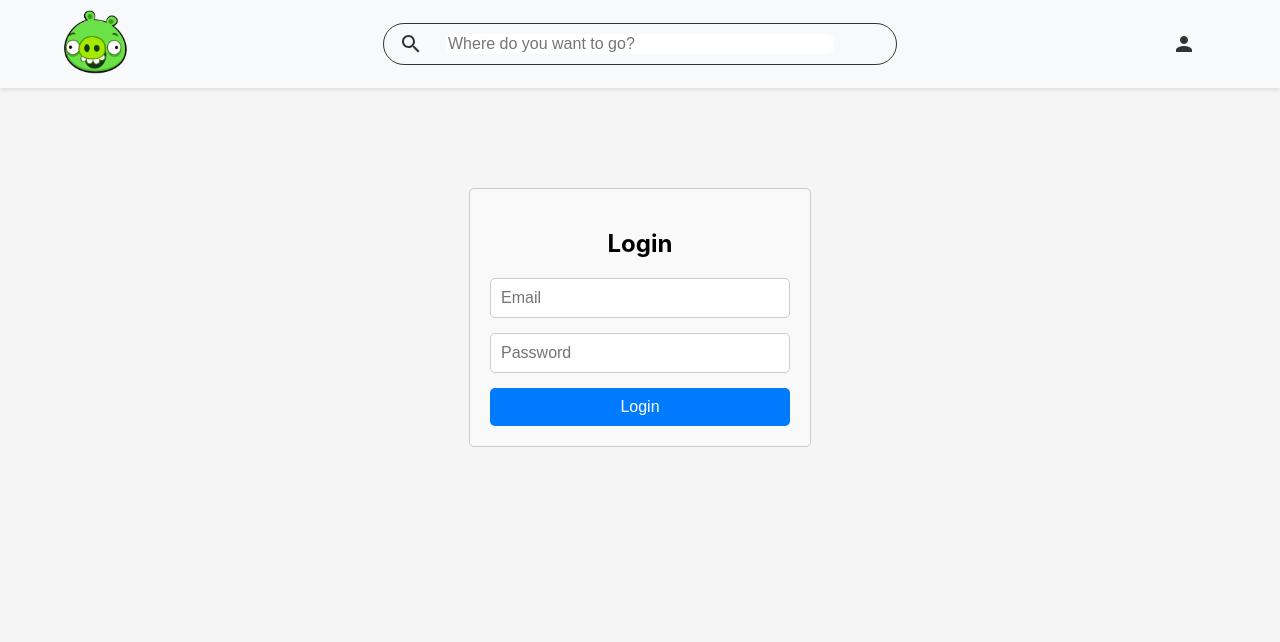
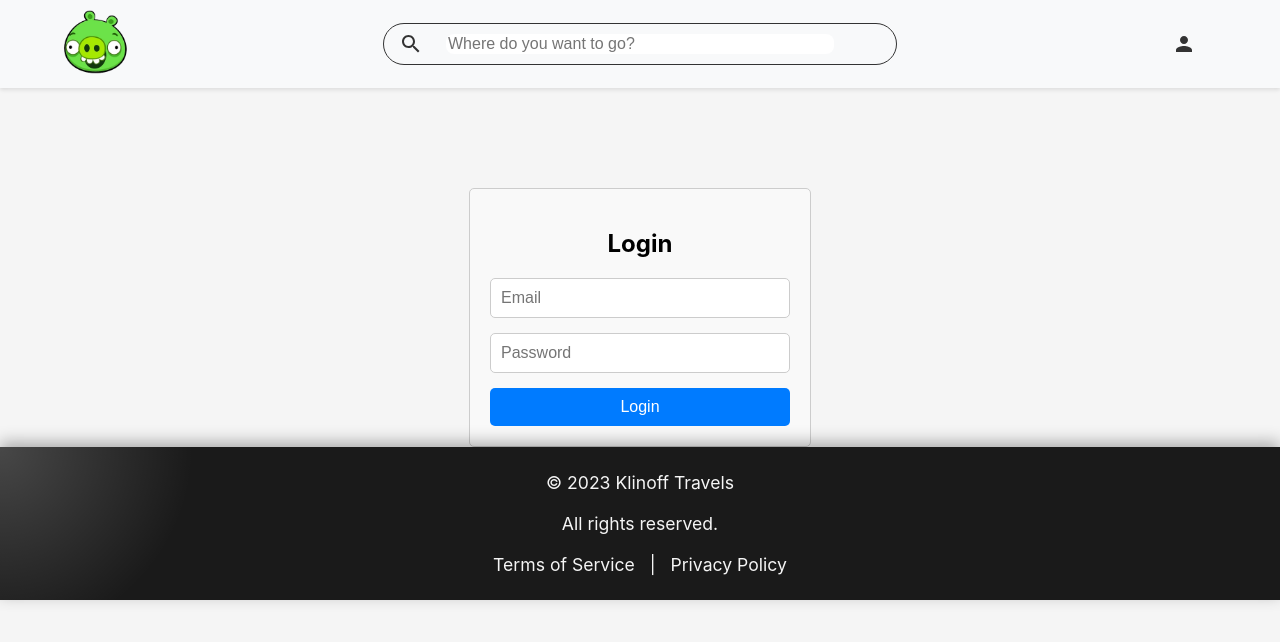
Before and after one commit to miskamero/KlinoffTravels, a React (Vite) app in the folder 5 KlinoffTravelPlanner/: page /login in a window 1280 px wide. Shown: the top 642 px of the page. Built offline with nearby package versions, Linux system fonts and the light colour scheme; no server answers.

Commit message:
footer, landingpage, navbar improvements

```diff
--- a/5 KlinoffTravelPlanner/src/App.jsx
+++ b/5 KlinoffTravelPlanner/src/App.jsx
@@ -5,6 +5,7 @@ import Profile from './components/Profile'
 import PrivateRoute from './components/PrivateRoute'
 import Navbar from './components/Navbar'
 import LandingPage from './components/LandingPage'
+import Footer from './components/Footer'
 import './App.scss'
 
 const App = () => {
@@ -21,6 +22,7 @@ const App = () => {
             </PrivateRoute>
           } />
       </Routes>
+      <Footer />
     </>
   )
 }
--- a/5 KlinoffTravelPlanner/src/App.scss
+++ b/5 KlinoffTravelPlanner/src/App.scss
@@ -1,10 +1,8 @@
 :root {
   font-family: Inter, system-ui, Avenir, Helvetica, Arial, sans-serif;
-  height: 100%;
 }
 
 body {
   margin: 0;
-  min-height: 100vh;
   background-color: #f5f5f5;
 }
--- /dev/null
+++ b/5 KlinoffTravelPlanner/src/components/Footer.jsx
@@ -0,0 +1,51 @@
+import { useEffect } from 'react';
+import { Link } from 'react-router-dom';
+import '../styles/Footer.scss';
+
+const Footer = () => {
+    useEffect(() => {
+        let requestId;
+        let targetX = 0;
+        let targetY = 0;
+        let currentX = 0;
+        let currentY = 0;
+
+        const handleMouseMove = (e) => {
+            const footer = document.querySelector('.footer');
+            const rect = footer.getBoundingClientRect();
+            targetX = e.clientX - rect.left;
+            targetY = e.clientY - rect.top;
+        };
+
+        const updatePosition = () => {
+            currentX += (targetX - currentX) * 0.18;
+            currentY += (targetY - currentY) * 0.18;
+            const footer = document.querySelector('.footer');
+            footer.style.setProperty('--x', `${currentX}px`);
+            footer.style.setProperty('--y', `${currentY}px`);
+            requestId = requestAnimationFrame(updatePosition);
+        };
+
+        window.addEventListener('mousemove', handleMouseMove);
+        requestId = requestAnimationFrame(updatePosition);
+
+        return () => {
+            window.removeEventListener('mousemove', handleMouseMove);
+            cancelAnimationFrame(requestId);
+        };
+    }, []);
+
+    return (
+        <footer className="footer">
+            <div className="footerContent">
+                <p>&copy; 2023 Klinoff Travels</p>
+                <p>All rights reserved.</p>
+                <p>
+                    <Link to="/terms">Terms of Service</Link> | <Link to="/privacy">Privacy Policy</Link>
+                </p>
+            </div>
+        </footer>
+    );
+};
+
+export default Footer;
--- a/5 KlinoffTravelPlanner/src/components/LandingPage.jsx
+++ b/5 KlinoffTravelPlanner/src/components/LandingPage.jsx
@@ -26,6 +26,10 @@ const LandingPage = () => {
                     <h2>Local Attractions</h2>
                     <p>Explore popular attractions</p>
                 </div>
+                <div className="feature">
+                    <h2>Itinerary Planner</h2>
+                    <p>Plan your trip with ease!</p>
+                </div>
             </section>
         </div>
     );
--- a/5 KlinoffTravelPlanner/src/components/Navbar.jsx
+++ b/5 KlinoffTravelPlanner/src/components/Navbar.jsx
@@ -1,5 +1,5 @@
-import { useState } from 'react';
-import { Link } from "react-router-dom";
+import { useEffect, useRef, useState } from 'react';
+import { Link, useNavigate } from "react-router-dom";
 import { auth } from '../firebase';
 import { useAuthState } from 'react-firebase-hooks/auth';
 import PigImage from '../assets/pig.png';
@@ -11,9 +11,11 @@ import '../styles/Navbar.scss';
 
 const Navbar = () => {
     let loggedIn = false;
+    const navigate = useNavigate();
     const [user, loading] = useAuthState(auth);
     const [dropDownVisible, setDropDownVisible] = useState(false);
     const [searchValue, setSearchValue] = useState('');
+    const dropDownRef = useRef();
 
     const toggleDropDown = () => {
         setDropDownVisible(!dropDownVisible);
@@ -22,6 +24,24 @@ const Navbar = () => {
     const closeDropdown = () => {
         setDropDownVisible(false);
     };
+
+    useEffect(() => {
+        const checkIfClickedOutside = e => {
+            if (dropDownRef.current && !dropDownRef.current.contains(e.target)) {
+                closeDropdown();
+            }
+        };
+
+        if (dropDownVisible) {
+            document.addEventListener("mousedown", checkIfClickedOutside);
+        } else {
+            document.removeEventListener("mousedown", checkIfClickedOutside);
+        }
+
+        return () => {
+            document.removeEventListener("mousedown", checkIfClickedOutside);
+        };
+    }, [dropDownVisible]);
 
     if (!loading && user) {
         loggedIn = true;
@@ -40,7 +60,7 @@ const Navbar = () => {
 
     return (
         <div id="navbarContainer">
-            <div id="logoContainer">
+            <div id="logoContainer" onClick={() => navigate('/')}>
                 <img src={PigImage} alt="pig" id="pigImage" />
             </div>
             <div id="searchContainer">
@@ -59,7 +79,7 @@ const Navbar = () => {
                         <PersonIcon id="personIcon" onClick={toggleDropDown}/>
                     </Tooltip>
                 )}
-                <div id="userDropDown">
+                <div id="userDropDown" ref={dropDownRef}>
                     <div id="dropDownContainer" className={dropDownVisible ? 'show' : ''}>
                         {loggedIn ? (
                             <>
--- /dev/null
+++ b/5 KlinoffTravelPlanner/src/styles/Footer.scss
@@ -0,0 +1,130 @@
+.footer {
+    background-color: #1a1a1a;
+    color: #f5f5f5;
+    text-align: center;
+    padding: 20px 0;
+    width: 100%;
+    position: relative;
+    box-shadow: 0 -5px 15px rgba(0, 0, 0, 0.3);
+    animation: slideUp 1s ease-out;
+    overflow: hidden;
+    transition: background 0.3s ease;
+
+    @keyframes slideUp {
+        from {
+            transform: translateY(100%);
+            opacity: 0;
+        }
+        to {
+            transform: translateY(0);
+            opacity: 1;
+        }
+    }
+
+    &::before {
+        content: '';
+        position: absolute;
+        top: 0;
+        left: 0;
+        width: 100%;
+        height: 100%;
+        pointer-events: none;
+        background: radial-gradient(circle at var(--x) var(--y), rgba(255, 255, 255, 0.2), transparent 15%);
+        transition: background 0.3s ease;
+    }
+
+    &::after {
+        content: '';
+        position: absolute;
+        top: 0;
+        left: 0;
+        width: 100%;
+        height: 100%;
+        pointer-events: none;
+        background: none;
+    }
+}
+
+#copyrightParagraph {
+    display: flex;
+    width: 100%;
+    justify-content: space-around;
+    align-items: center;
+}
+
+.footerContent {
+    max-width: 1200px;
+    margin: 0 auto;
+    display: flex;
+    flex-direction: column;
+    gap: 10px;
+    align-items: center;
+    justify-content: center;
+
+    p:first-child {
+        cursor: default;
+    }
+
+    p {
+        margin: 5px 0;
+        font-size: 1.1em;
+        animation: fadeIn 1.5s ease-in-out;
+    }
+
+    a {
+        color: #f5f5f5;
+        text-decoration: none;
+        margin: 0 10px;
+        position: relative;
+        transition: color 0.3s ease;
+
+        &:hover {
+            color: #007bff;
+        }
+
+        &::after {
+            content: '';
+            position: absolute;
+            width: 0;
+            height: 2px;
+            display: block;
+            margin-top: 5px;
+            background: #007bff;
+            transition: width 0.3s ease;
+        }
+
+        &:hover::after {
+            width: 100%;
+            background-color: #007bff;
+        }
+    }
+
+    a:nth-of-type(1)::after {
+        right: 0;
+        left: auto;
+    }
+
+    a:nth-of-type(1):hover::after {
+        right: 0;
+        left: auto;
+    }
+
+    a:nth-of-type(2)::after {
+        left: 0;
+        right: auto;
+    }
+
+    a:nth-of-type(2):hover::after {
+        left: 0;
+        right: auto;
+    }
+
+    @keyframes fadeIn {
+        from {
+            opacity: 0;
+        }
+        to {
+            opacity: 1;
+        }
+    }
+}
--- a/5 KlinoffTravelPlanner/src/styles/LandingPage.scss
+++ b/5 KlinoffTravelPlanner/src/styles/LandingPage.scss
@@ -25,7 +25,7 @@
             color: white;
             padding: 15px 30px;
             text-decoration: none;
-            border-radius: 5px;
+            border-radius: 50px;
             font-size: 1.2em;
             transition: background-color 0.3s ease;
 
@@ -37,9 +37,29 @@
 
     .featureSection {
         display: flex;
+        flex-wrap: wrap;
+        flex-direction: row;
+        gap: 20px;
         justify-content: space-around;
         padding: 50px 20px;
         background-color: #f5f5f5;
+
+        & > * {
+            flex: 1 1 calc(10% - 20px)
+        }
+
+        @media (max-width: 992px) {
+            & > * {
+                flex: 1 1 calc(40% - 20px)
+            }
+
+        }
+
+        @media (max-width: 768px) {
+            & > * {
+                flex: 1 1 calc(80% - 20px)
+            }
+        }
 
         .feature {
             width: 20%;
@@ -58,5 +78,11 @@
                 color: #666;
             }
         }
+
+        .feature:hover {
+            transform: scale(1.02);
+            transition: transform 0.3s ease;
+            filter: drop-shadow(0 2px 4px rgba(0, 0, 0, 0.1));
+        }
     }
 }
--- a/5 KlinoffTravelPlanner/src/styles/Navbar.scss
+++ b/5 KlinoffTravelPlanner/src/styles/Navbar.scss
@@ -10,6 +10,7 @@
 
 #logoContainer {
     flex: 0 0 5%;
+    cursor: pointer;
 }
 
 #pigImage {
```
